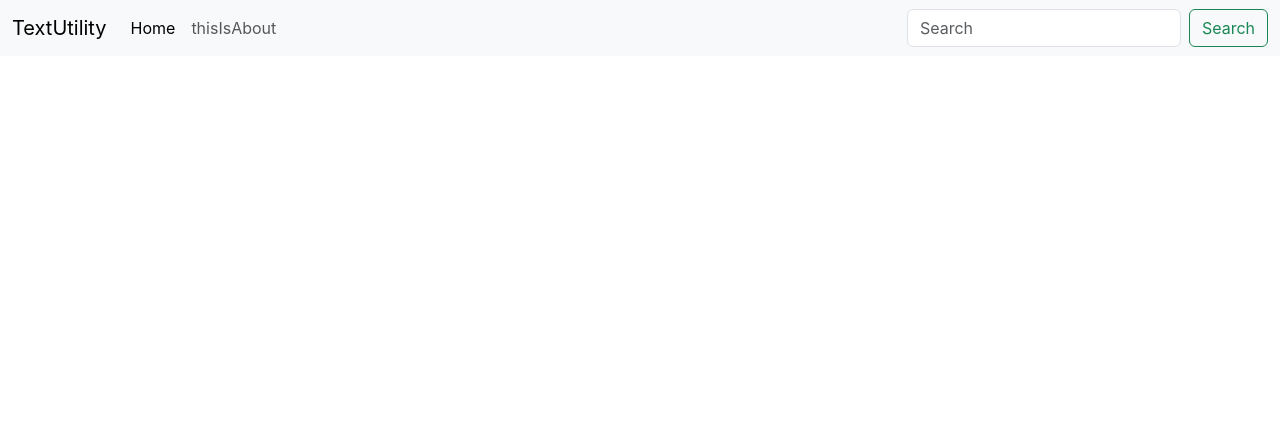
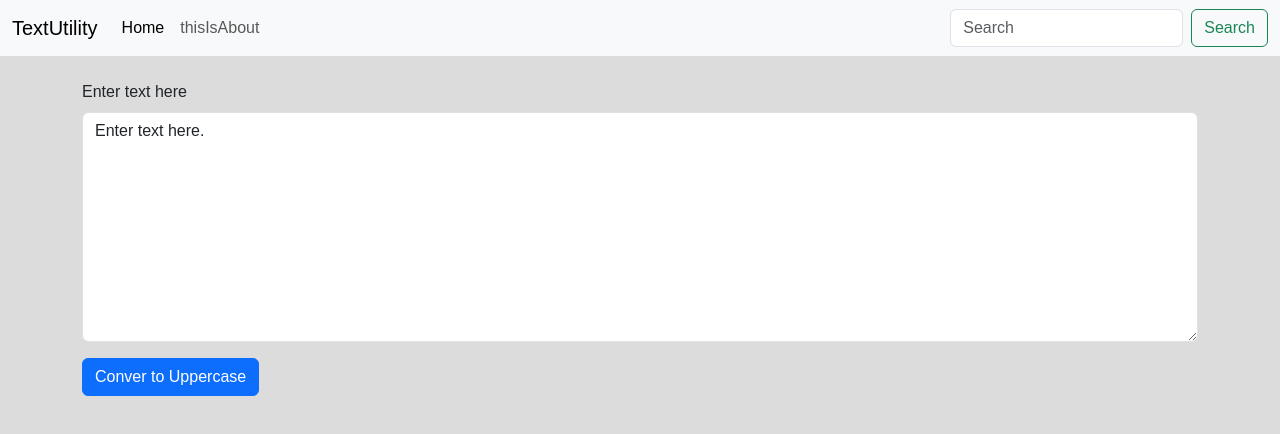
Before and after one commit to Anshikaa-agarwal/reactjs, a React (Create React App) app: page / in a window 1280 px wide. Shown: the top 434 px of the page. Built offline with nearby package versions, Linux system fonts and the light colour scheme.

Commit message:
state, hooks

```diff
--- a/src/App.css
+++ b/src/App.css
@@ -1,5 +1,11 @@
+*{
+  font-family: 'Poppins', sans-serif;
+}
 .heading{
   font-style: italic;
   font-weight: bolder;
   color: #282c34;
 }
+body{
+  background-color: gainsboro;
+}
--- a/src/App.js
+++ b/src/App.js
@@ -1,15 +1,20 @@
 import './App.css';
 import Navbar from './components/Navbar';
+import TextForm from './components/TextForm';
 
 const user = {
   name: "TextUtility",
   about: "thisIsAbout",
-  link: "http://www.google.com"
+  link: "http://www.google.com",
+  heading: "Enter text here"
 };
 function App() {
   return (
     <>
     <Navbar name={user.name} about={user.about} aboutLink={user.link}/>
+    <div className="container">
+      <TextForm heading={user.heading}/>
+    </div>
     </>
   );
 }
--- a/src/components/Navbar.js
+++ b/src/components/Navbar.js
@@ -32,5 +32,4 @@ Navbar.propTypes = {
   name: PropTypes.string,
   aboutLink: PropTypes.string,
   about: PropTypes.string,
-
 }
--- /dev/null
+++ b/src/components/TextForm.js
@@ -0,0 +1,28 @@
+import React, {useState} from 'react'
+
+export default function TextForm(props) {
+
+const handleUpClick = () => {
+  console.log("handleUpClick initiated");
+  let newText = text.toUpperCase();
+  setText(newText);
+}
+
+const handleOnChange = (event) => {
+console.log("handleOnChange initialized.")
+setText(event.target.value);
+}
+
+const [text, setText] = useState("Enter text here.");
+return (
+<div>
+  <br></br>
+  <div className="mb-3">
+  <label htmlFor="box" className="form-label">{props.heading}</label>
+  <textarea className="form-control" id="box" rows="9" value={text} onChange={handleOnChange}></textarea>
+  </div>
+
+  <button className="btn btn-primary" onClick={handleUpClick}>Conver to Uppercase</button>
+</div>
+)
+}
```
